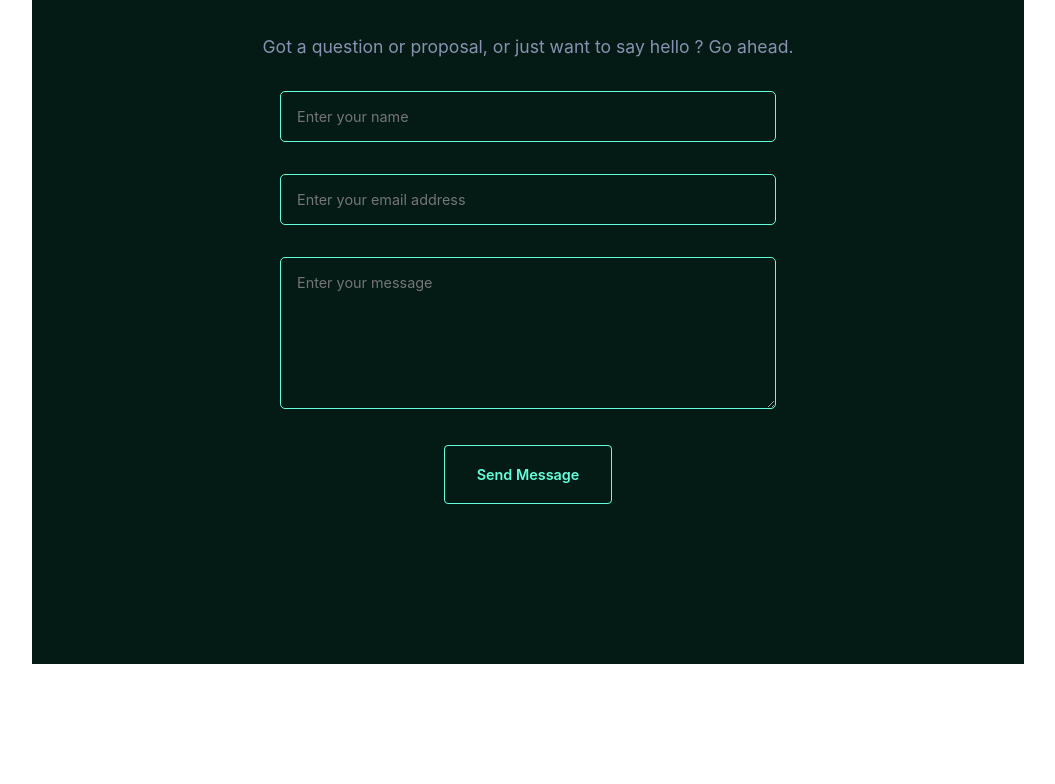
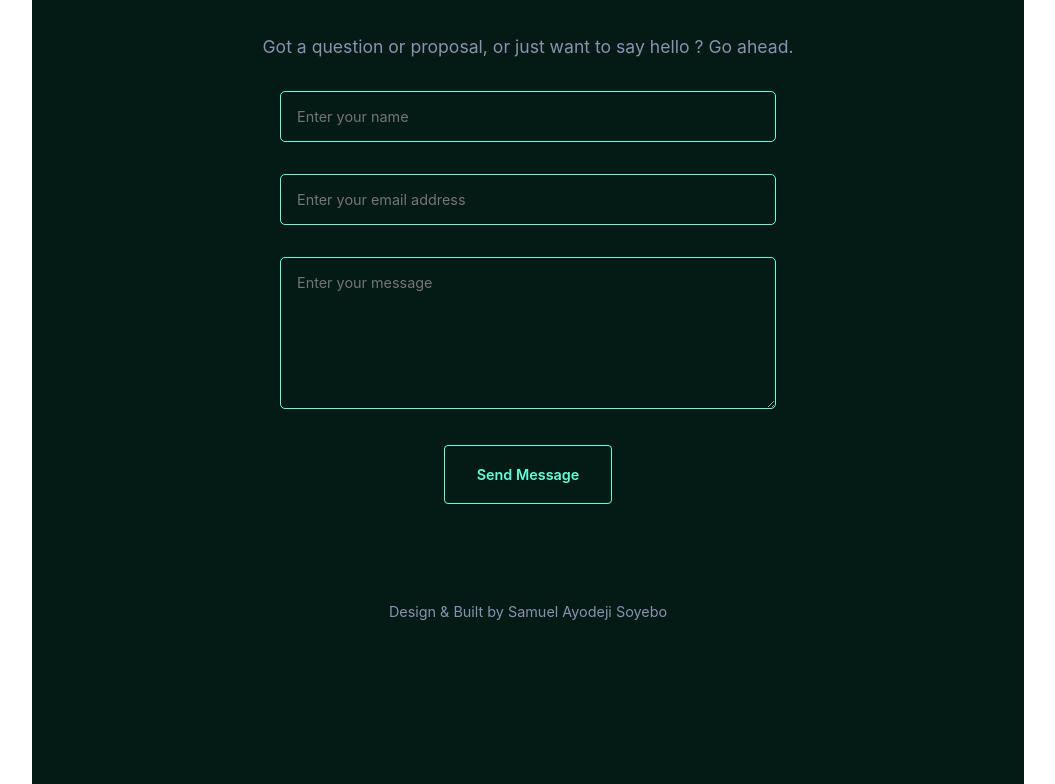
Before and after one commit to Ayoaris/portfolio-, a React (Create React App) app in the folder portfolio/: page / in a window 1280 px wide. Shown: the part 3440-4224 px from the top of the page, without its empty margins (112-1167 px from the left). Before the commit the page ends 4104 px from the top, so only its background shows below. Built offline with nearby package versions, Linux system fonts and the light colour scheme.

Commit message:
Footer added

```diff
--- a/portfolio/src/Getintouch/getintouchstyles.js
+++ b/portfolio/src/Getintouch/getintouchstyles.js
@@ -71,4 +71,11 @@ export const GetintouchContainer = styled.div`
     cursor: pointer;
     margin: 1rem 0rem;
   }
+  .footer{
+    margin-top: 5rem;
+    color: #8892b0;
+    font-size: 0.9rem;
+    font-weight: 400;
+
+  }
 `;
--- a/portfolio/src/Getintouch/index.js
+++ b/portfolio/src/Getintouch/index.js
@@ -23,7 +23,10 @@ function InTouch() {
           <button className="Btn" type="submit">
             Send Message
           </button>
-        </form>
+              </form>
+              <div>
+                  <p className="footer">Design & Built by Samuel Ayodeji Soyebo</p>
+              </div>
       </div>
     </GetintouchContainer>
   );
```
